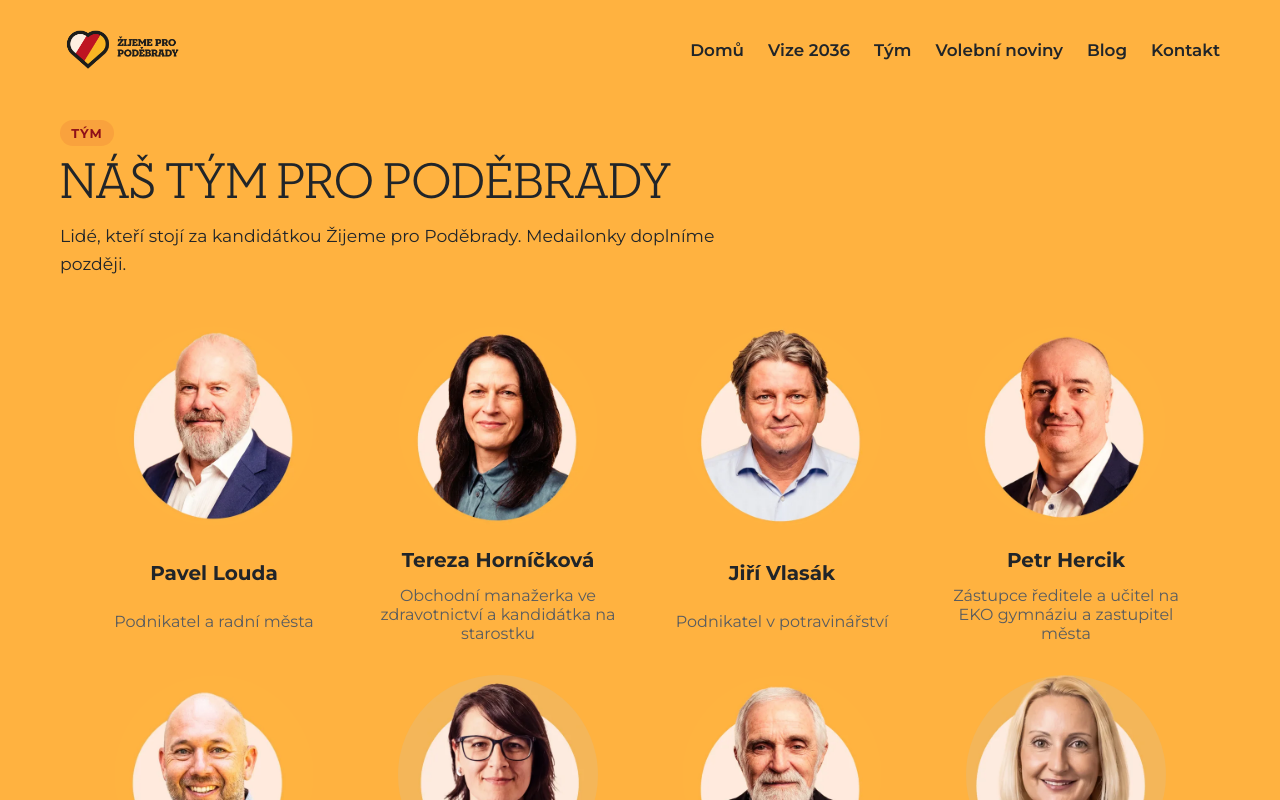
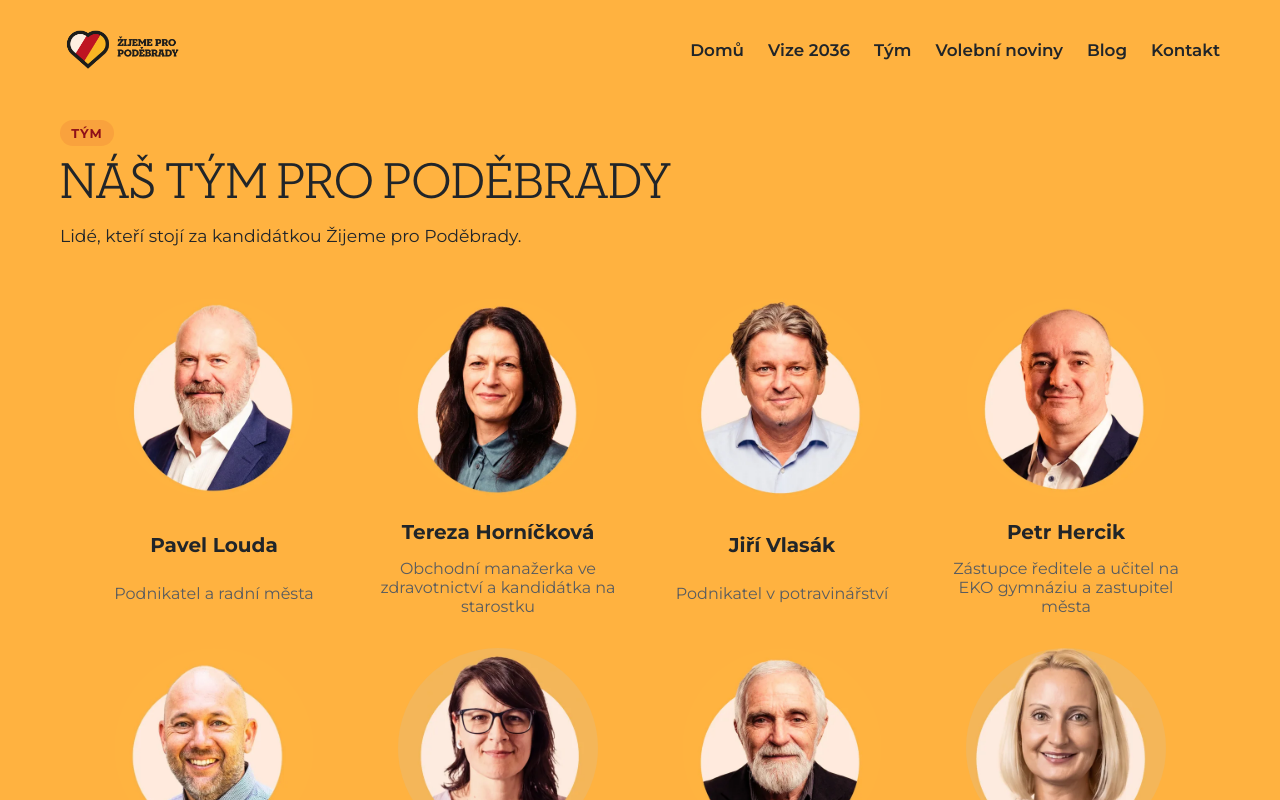
Before and after one commit to muzikp/www.zijemepropodebrady.cz, a SvelteKit app: page /tym in a window 1280 px wide. Shown: the top 800 px of the page. Built offline with nearby package versions, Linux system fonts and the light colour scheme.

Commit message:
Trim team page intro

```diff
--- a/src/routes/tym/+page.svelte
+++ b/src/routes/tym/+page.svelte
@@ -21,7 +21,7 @@
 			<p class="eyebrow">Tým</p>
 			<h1>NÁŠ TÝM PRO PODĚBRADY</h1>
 			<p class="lead">
-				Lidé, kteří stojí za kandidátkou Žijeme pro Poděbrady. Medailonky doplníme později.
+				Lidé, kteří stojí za kandidátkou Žijeme pro Poděbrady.
 			</p>
 		</header>
 
```
